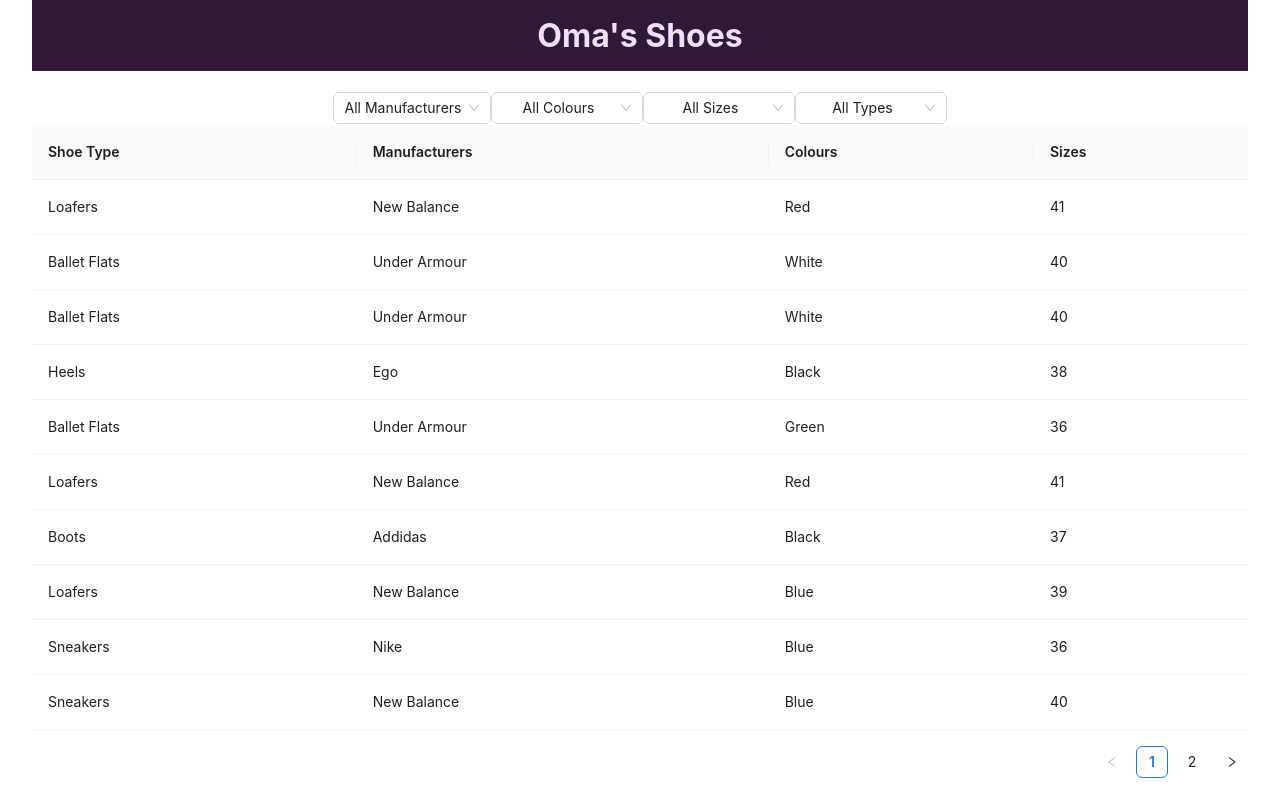
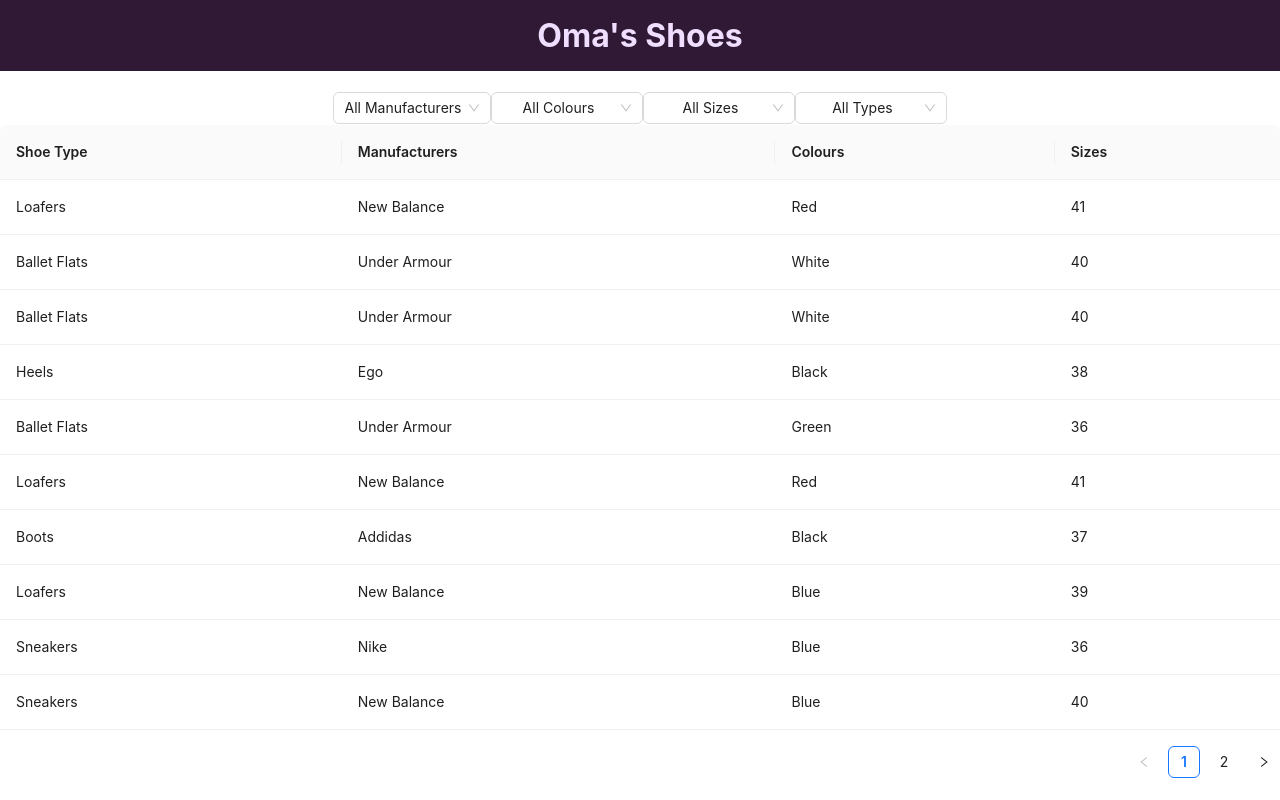
Before and after one commit to chiomaubaezuonu/shoe-order, a React (Create React App) app: page / in a window 1280 px wide. Built offline with nearby package versions, Linux system fonts and the light colour scheme.

Commit message:
Modified App.css

```diff
--- a/src/App.css
+++ b/src/App.css
@@ -1,7 +1,5 @@
 .App {
   text-align: center;
-  margin-left: 2rem;
-  margin-right: 2rem;
 }
 
 
```
